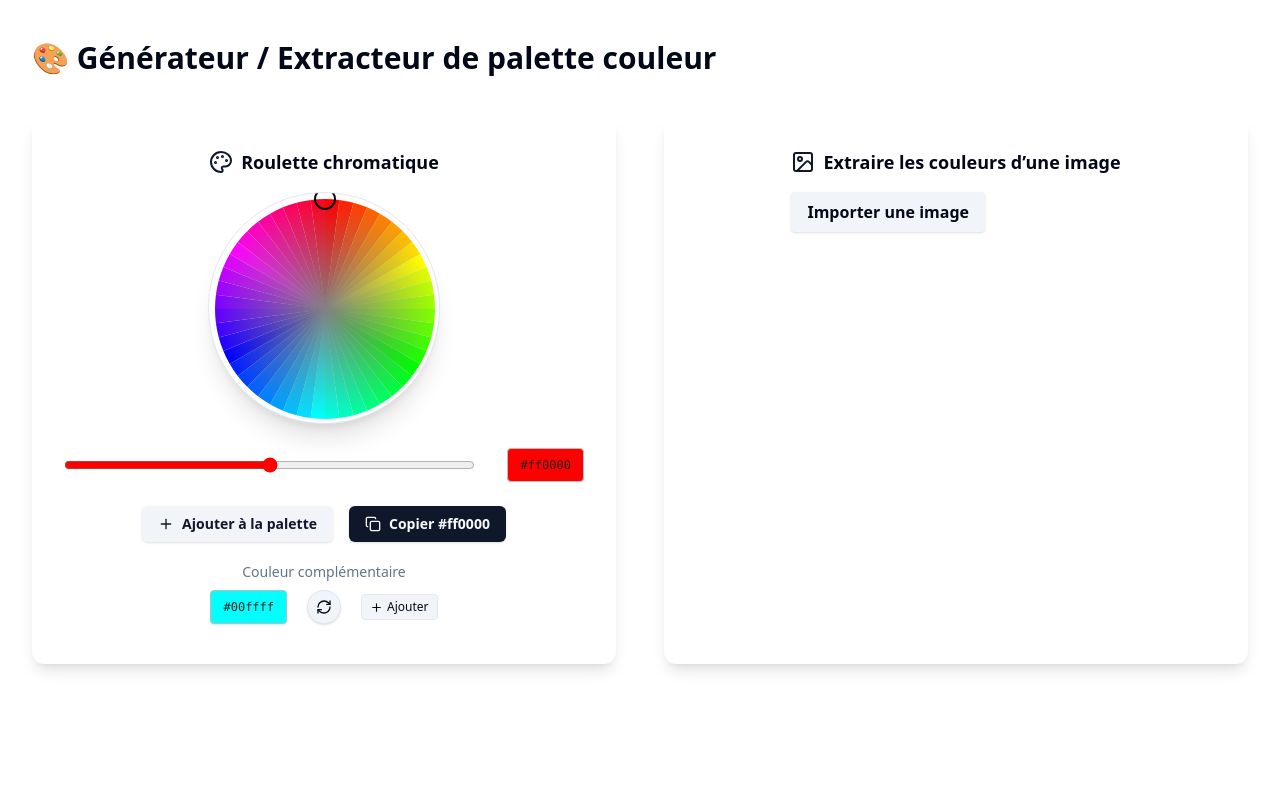
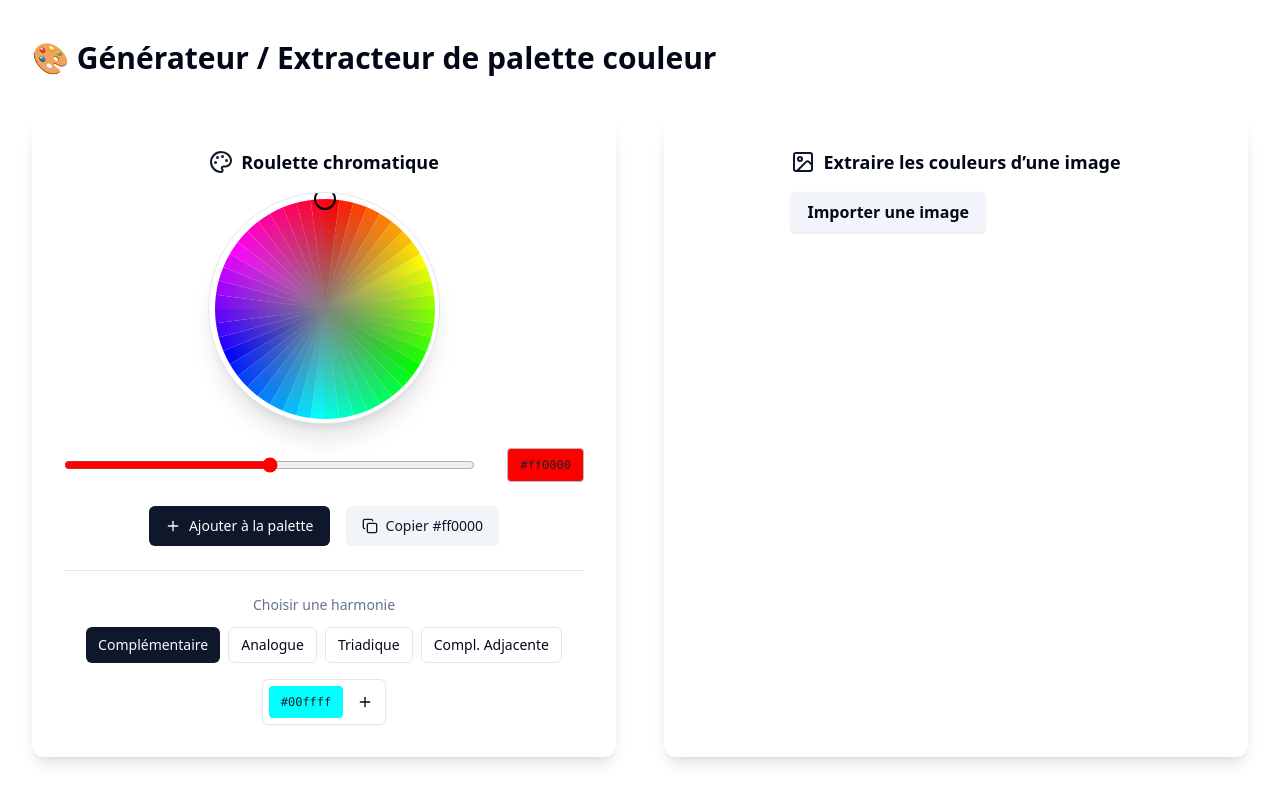
Before and after one commit to Zendaya-tech/chroma-palettes-extract, a React (Vite) app: page / in a window 1280 px wide. Shown: the top 802 px of the page. Built offline with nearby package versions, Linux system fonts and the light colour scheme.

Commit message:
Refactor: Improve color selection features

```diff
--- a/src/components/RouletteChromatique.tsx
+++ b/src/components/RouletteChromatique.tsx
@@ -2,6 +2,7 @@ import React, { useState, useRef } from "react";
 import { Palette, RefreshCw, X as XIcon, Copy as CopyIcon, Plus as PlusIcon } from "lucide-react";
 import { cn } from "@/lib/utils";
 import { toast } from "@/hooks/use-toast";
+import { Button } from "@/components/ui/button";
 
 // La constante d’offset pour la complémentaire en degrés
 const COMPLEMENTARY_OFFSET = 180;
@@ -22,6 +23,15 @@ function hslToHex(h: number, s: number, l: number) {
   return `#${f(0)}${f(8)}${f(4)}`;
 }
 
+type Harmony = "complementary" | "analogous" | "triadic" | "split-complementary";
+
+const harmonySchemes: Record<Harmony, { name: string; offsets: number[] }> = {
+  complementary: { name: "Complémentaire", offsets: [180] },
+  analogous: { name: "Analogue", offsets: [-30, 30] },
+  triadic: { name: "Triadique", offsets: [120, 240] },
+  "split-complementary": { name: "Compl. Adjacente", offsets: [150, 210] },
+};
+
 export default function RouletteChromatique({
   onColorPick,
 }: {
@@ -32,11 +42,14 @@ export default function RouletteChromatique({
   const [lightness, setLightness] = useState(50);
   // Stocker la palette personnalisée de l’utilisateur
   const [palette, setPalette] = useState<string[]>([]);
+  const [harmony, setHarmony] = useState<Harmony>("complementary");
 
-  // Calcul des couleurs principales et complémentaires
+  // Calcul des couleurs
   const current = hslToHex(angle, saturation, lightness);
-  const complementaryAngle = (angle + COMPLEMENTARY_OFFSET) % 360;
-  const complementary = hslToHex(complementaryAngle, saturation, lightness);
+  const harmonyColors = harmonySchemes[harmony].offsets.map(offset => {
+      const harmonyAngle = (angle + offset + 360) % 360;
+      return hslToHex(harmonyAngle, saturation, lightness);
+  });
 
   const svgRef = useRef<SVGSVGElement>(null);
 
@@ -225,81 +238,82 @@ export default function RouletteChromatique({
       </div>
 
       <div className="flex flex-row gap-4 mt-6 w-full justify-center">
-        <button
-          className={cn(
-            "flex items-center gap-2 px-4 py-2 rounded-md text-sm font-semibold bg-accent text-accent-foreground shadow hover-scale"
-          )}
+        <Button
           onClick={() => {
             addColorToPalette(current);
           }}
         >
-          <PlusIcon size={16} className="text-primary" />
+          <PlusIcon />
           Ajouter à la palette
-        </button>
-        <button
-          className={cn(
-            "flex items-center gap-2 px-4 py-2 rounded-md text-sm font-semibold bg-primary text-primary-foreground shadow hover-scale"
-          )}
+        </Button>
+        <Button
+          variant="secondary"
           onClick={() => {
             handleCopy(current);
           }}
         >
-          <CopyIcon size={16} />
+          <CopyIcon />
           Copier {current}
-        </button>
+        </Button>
       </div>
 
-      {/* Couleur complémentaire existante */}
-      <div className="flex flex-col items-center gap-2 mt-5 mb-2 w-full">
-        <span className="text-sm text-muted-foreground">Couleur complémentaire</span>
-        <div className="flex gap-3 items-center">
+      {/* Section des harmonies */}
+      <div className="w-full border-t pt-6 mt-6">
+        <div className="w-full flex flex-col items-center gap-3">
+          <span className="text-sm font-medium text-muted-foreground">
+            Choisir une harmonie
+          </span>
+          <div className="flex gap-2 flex-wrap justify-center">
+            {(Object.keys(harmonySchemes) as Harmony[]).map((key) => (
+              <Button
+                key={key}
+                variant={harmony === key ? "default" : "outline"}
+                size="sm"
+                onClick={() => setHarmony(key)}
+              >
+                {harmonySchemes[key].name}
+              </Button>
+            ))}
+          </div>
+        </div>
+
+        {/* Affichage des couleurs de l'harmonie */}
+        <div className="flex flex-wrap gap-3 items-center justify-center mt-4">
+          {harmonyColors.map((hex) => (
+            <div key={hex} className="flex items-center gap-2 p-1.5 border rounded-md bg-background shadow-sm">
               <div
-            className="rounded px-3 py-2 text-xs font-mono border select-all hover-scale shadow"
+                className="rounded px-3 py-2 text-xs font-mono select-all"
                 style={{
-              backgroundColor: complementary,
+                  backgroundColor: hex,
                   color: lightness < 50 ? "#fff" : "#222",
-              borderColor: "#bbb",
-              minWidth: 72,
-              textAlign: "center",
-              cursor: "pointer"
                 }}
-            title="Copier la couleur complémentaire"
-            onClick={() => handleCopy(complementary)}
+                title={`Copier la couleur ${hex}`}
+                onClick={() => handleCopy(hex)}
               >
-            {complementary}
+                {hex}
               </div>
-          <button
-            className={cn(
-              "ml-2 rounded-full p-2 bg-muted hover:bg-accent border shadow transition"
-            )}
-            title="Mettre la couleur complémentaire sur la roue"
-            onClick={() => {
-              setAngle(complementaryAngle);
-              onColorPick?.(complementary);
-            }}
+               <Button
+                 variant="ghost"
+                 size="icon"
+                 className="h-7 w-7"
+                 title="Ajouter à la palette"
+                 onClick={() => addColorToPalette(hex)}
                >
-            <RefreshCw size={16} />
-          </button>
-          <button
-            className={cn(
-              "ml-2 flex items-center gap-1 px-2 py-1 rounded bg-muted hover:bg-accent border transition text-xs"
-            )}
-            title="Ajouter la couleur complémentaire à la palette"
-            onClick={() => addColorToPalette(complementary)}
-          >
-            <PlusIcon size={13} /> Ajouter
-          </button>
+                 <PlusIcon size={14} />
+               </Button>
+            </div>
+          ))}
         </div>
       </div>
 
       {palette.length > 0 && (
-        <div className="w-full flex flex-col items-center mt-7 mb-1">
-          <span className="font-medium text-md text-muted-foreground mb-2">Votre palette</span>
+        <div className="w-full flex flex-col items-center mt-7 mb-1 border-t pt-6">
+          <span className="font-medium text-md text-muted-foreground mb-3">Votre palette</span>
           <div className="flex flex-wrap gap-3 w-full justify-center">
             {palette.map((hex) => (
               <div
                 key={hex}
-                className="relative flex items-center bg-card border rounded shadow px-2 py-1 group min-w-[68px]"
+                className="relative flex items-center bg-card border rounded-lg shadow-sm px-2 py-1 group min-w-[68px]"
               >
                 <span
                   className="text-xs font-mono px-2 py-1 rounded"
@@ -319,7 +333,7 @@ export default function RouletteChromatique({
                   <CopyIcon size={13} />
                 </button>
                 <button
-                  className="ml-1 p-1 rounded hover:bg-destructive -mr-2"
+                  className="ml-1 p-1 rounded hover:bg-destructive/90 hover:text-destructive-foreground -mr-1"
                   title="Retirer"
                   onClick={() => removeColorFromPalette(hex)}
                 >
```
Lines whose indentation alone changed are shown as unchanged.
